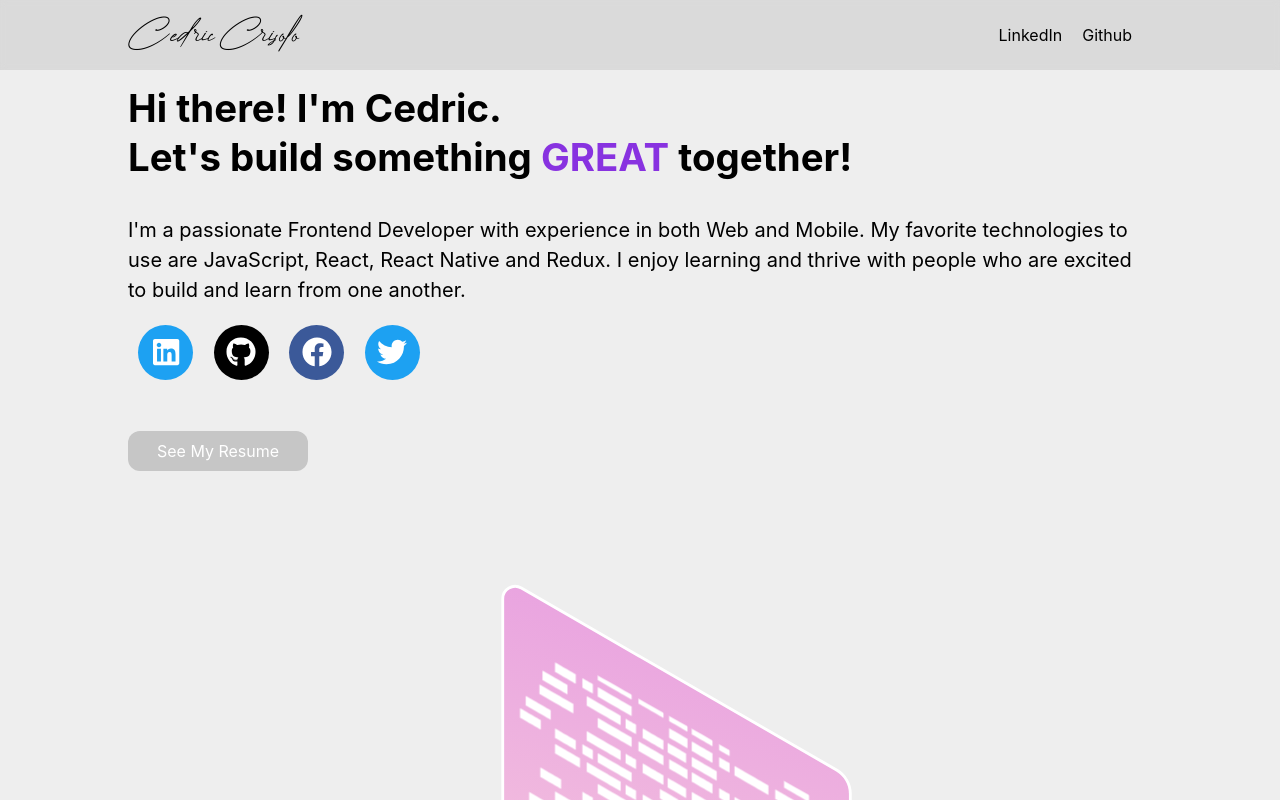
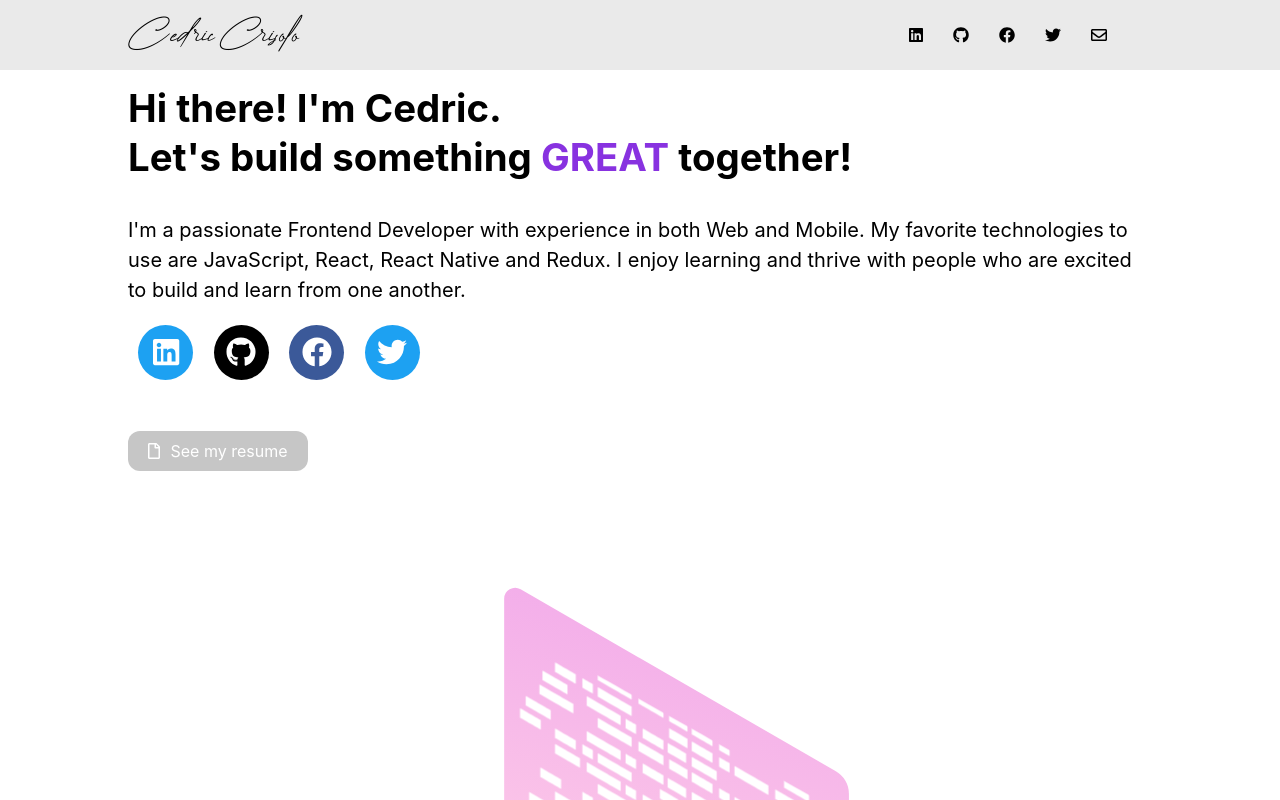
Before and after one commit to ccrisolo/ceds-portfolio, a React (Create React App) app: page / in a window 1280 px wide. Shown: the top 800 px of the page. Built offline with nearby package versions, Linux system fonts and the light colour scheme.

Commit message:
adds icon to resume button

```diff
--- a/src/App.css
+++ b/src/App.css
@@ -1,5 +1,5 @@
 .App {
-    background-color: rgb(238, 238, 238);
+    background-color: rgb(255, 255, 255);
 }
 
 .nav-bar {
--- a/src/App.js
+++ b/src/App.js
@@ -1,5 +1,4 @@
 import "./App.css";
-import Parallax from "react-rellax";
 import LottieAnimation from "./components/Lottie/LottieAnimation";
 import Desk from "./animations/Desk.json";
 import developer from "./animations/developer.json";
@@ -11,9 +10,9 @@ import {
     faGithub,
     faLinkedin,
     faFacebook,
-    faTwitter
+    faTwitter,
 } from "@fortawesome/free-brands-svg-icons";
-import { faEnvelope } from "@fortawesome/free-regular-svg-icons";
+import { faEnvelope, faFile } from "@fortawesome/free-regular-svg-icons";
 
 function App() {
     return (
@@ -86,10 +85,7 @@ function App() {
                                 className='social-icon'
                                 style={{ backgroundColor: "#3b5999" }}
                             >
-                                <a
-                                    target='#'
-                                    href=''
-                                >
+                                <a target='#' href='https://www.facebook.com/'>
                                     <FontAwesomeIcon
                                         icon={faFacebook}
                                         color='white'
@@ -120,7 +116,10 @@ function App() {
                                 target='#'
                                 href='https://drive.google.com/file/d/1L_Eliko15c5T51dDh0yfdt6KQlv-17hr/view?usp=sharing'
                             >
-                                See My Resume
+                                <FontAwesomeIcon icon={faFile} color='white' />
+                                <span style={{ marginLeft: "10px" }}>
+                                    See my resume
+                                </span>
                             </a>
                         </div>
                     </div>
@@ -134,7 +133,6 @@ function App() {
                 </div>
                 <div className='projects-section'>
                     <h2>This will be the projects section</h2>
-                    <Parallax horizontal='true' speed={3}>
                     <div className='illustration-2'>
                         <LottieAnimation
                             lotti={devGearsPurple}
@@ -142,7 +140,6 @@ function App() {
                             height={"100%"}
                         />
                     </div>
-                    </Parallax>
                 </div>
                 <div className='education-section'>
                     <h2>This will be the education section</h2>
--- a/src/components/NavBar/NavBar.jsx
+++ b/src/components/NavBar/NavBar.jsx
@@ -10,6 +10,14 @@ import {
     OverlayMenu,
     Signature,
 } from "./NavBarElements";
+import { FontAwesomeIcon } from "@fortawesome/react-fontawesome";
+import {
+    faGithub,
+    faLinkedin,
+    faFacebook,
+    faTwitter,
+} from "@fortawesome/free-brands-svg-icons";
+import { faEnvelope } from "@fortawesome/free-regular-svg-icons";
 
 const NavBar = () => {
     const [toggleNav, setToggleNav] = useState(false);
@@ -26,12 +34,27 @@ const NavBar = () => {
                             target='#'
                             href='https://www.linkedin.com/in/cedric-crisolo/'
                         >
-                            LinkedIn
+                            <FontAwesomeIcon icon={faLinkedin} size='1x' />
                         </Link>
                     </Item>
                     <Item>
                         <Link target='#' href='https://github.com/ccrisolo'>
-                            Github
+                            <FontAwesomeIcon icon={faGithub} size='1x' />
+                        </Link>
+                    </Item>
+                    <Item>
+                        <Link target='#' href='https://www.facebook.com/'>
+                            <FontAwesomeIcon icon={faFacebook} size='1x' />
+                        </Link>
+                    </Item>
+                    <Item>
+                        <Link target='#' href='https://twitter.com/CedricCrisolo'>
+                            <FontAwesomeIcon icon={faTwitter} size='1x' />
+                        </Link>
+                    </Item>
+                    <Item>
+                        <Link target='#' href='mailto: ccrisolo3@gmail.com'>
+                            <FontAwesomeIcon icon={faEnvelope} size='1x' />
                         </Link>
                     </Item>
                 </Menu>
@@ -48,12 +71,27 @@ const NavBar = () => {
                             target='#'
                             href='https://www.linkedin.com/in/cedric-crisolo/'
                         >
-                            LinkedIn
+                            <FontAwesomeIcon icon={faLinkedin} /> LinkedIn
                         </Link>
                     </Item>
                     <Item>
                         <Link target='#' href='https://github.com/ccrisolo'>
-                            Github
+                            <FontAwesomeIcon icon={faGithub} /> GitHub
+                        </Link>
+                    </Item>
+                    <Item>
+                        <Link target='#' href='https://github.com/ccrisolo'>
+                            <FontAwesomeIcon icon={faFacebook} /> Facebook
+                        </Link>
+                    </Item>
+                    <Item>
+                        <Link target='#' href='https://github.com/ccrisolo'>
+                            <FontAwesomeIcon icon={faTwitter} /> Twitter
+                        </Link>
+                    </Item>
+                    <Item>
+                        <Link target='#' href='https://github.com/ccrisolo'>
+                            <FontAwesomeIcon icon={faEnvelope} /> Email
                         </Link>
                     </Item>
                 </OverlayMenu>
--- a/src/components/NavBar/NavBarElements.js
+++ b/src/components/NavBar/NavBarElements.js
@@ -5,19 +5,17 @@ export const NavigationContainer = styled.div`
     justify-content: space-between;
     align-items: center;
     padding: 0 10%;
-    min-height: 30px;
+    min-height: 20px;
     background-color: rgba(55, 55, 55, 0.1);
     backdrop-filter: blur(3px);
     flex-grow: 1;
 `;
 
-
-export const  Signature = styled.p`
+export const Signature = styled.p`
     font-family: Creattion;
     font-size: 40px;
     align-self: flex-start;
-
-    @media (max-width: 500px){
+    @media (max-width: 500px) {
         font-size: 35px;
     }
 `;
@@ -30,17 +28,16 @@ export const Logo = styled.h1`
 export const Menu = styled.ul`
     list-style: none;
     display: flex;
-
-    li:nth-child(2) {
-        margin: 0px 20px;
-    }
+    margin-right: 15px;
 
     @media (max-width: 1199px) {
         display: none;
     }
 `;
 
-export const Item = styled.li``;
+export const Item = styled.li`
+    padding-right: 30px;
+`;
 
 export const Link = styled.a`
     color: black;
@@ -58,7 +55,6 @@ export const NavIcon = styled.button`
     outline: none;
 
     :hover {
-
     }
 
     @media (min-width: 1200px) {
@@ -113,7 +109,7 @@ export const OverlayMenu = styled.ul`
         margin: 50px 0px;
     }
 
-    @media (min-width:400px) {
+    @media (min-width: 400px) {
         left: 42.5%;
     }
 `;
```
Lines whose indentation alone changed are shown as unchanged.
